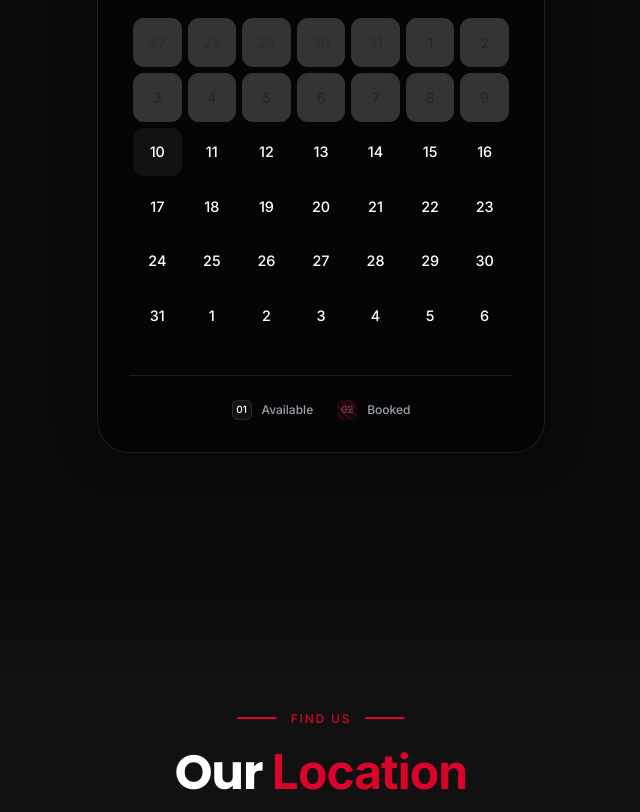
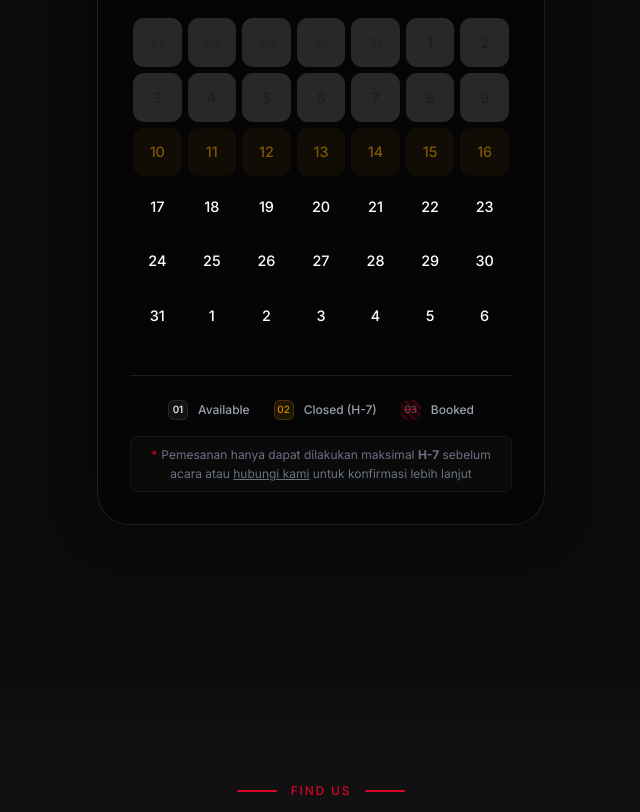
Before and after one commit to lohkookk/SnapHub.id, a React (Vite) app: page / in a window 1280 px wide. Shown: the part 5740-6552 px from the top of the page, without its empty margins (319-959 px from the left). Built offline with nearby package versions, Linux system fonts and the light colour scheme; no server answers; the database is empty.

Commit message:
fix: prioritaskan status booked di atas h-7 pada kalender homepage

```diff
--- a/src/components/AdminSchedule.jsx
+++ b/src/components/AdminSchedule.jsx
@@ -202,8 +202,8 @@ const AdminSchedule = () => {
             </div>
             <h3 className="text-[var(--admin-accent)] font-bold text-xl mb-2 text-center">Batalkan Jadwal?</h3>
             <p className="text-[var(--admin-text-muted)] text-sm mb-8 text-center leading-relaxed">
-              Yakin ingin membatalkan jadwal <br/>
-              <span className="text-[var(--admin-text-main)] font-semibold">{scheduleToDelete.event_name || 'Event Booked'}</span> pada <br/>
+              Yakin ingin membatalkan jadwal <br />
+              <span className="text-[var(--admin-text-main)] font-semibold">{scheduleToDelete.event_name || 'Event Booked'}</span> pada <br />
               <span className="text-[var(--admin-text-main)] font-semibold">{format(new Date(scheduleToDelete.date), 'EEEE, dd MMMM yyyy')}</span>?
             </p>
             <div className="flex justify-center gap-3">
@@ -226,7 +226,6 @@ const AdminSchedule = () => {
           tileContent={tileContent}
           prev2Label={null}
           next2Label={null}
-          minDate={new Date()}
         />
         {loading && (
           <div className="absolute inset-0 bg-black/10 backdrop-blur-sm rounded-[1.5rem] flex items-center justify-center z-10">
--- a/src/components/BookingCalendar.jsx
+++ b/src/components/BookingCalendar.jsx
@@ -38,16 +38,28 @@ const BookingCalendar = () => {
     if (view === 'month') {
       const isBooked = bookedDates.some(bookedDate => isSameDay(date, bookedDate));
       if (isBooked) return 'booked-date relative group';
+
+      const isPast = date < new Date(new Date().setHours(0, 0, 0, 0));
+      const isTooClose = !isPast && date < minBookableDate;
+
+      if (isPast) return 'past-date relative';
+      if (isTooClose) return 'too-close-date relative group';
+
       return 'relative cursor-pointer group';
     }
     return null;
   };
 
+  // Logika H-7
+  const minBookableDate = new Date();
+  minBookableDate.setDate(minBookableDate.getDate() + 7);
+  minBookableDate.setHours(0, 0, 0, 0);
+
   const handleDateClick = (clickedDate) => {
     const isBooked = bookedDates.some(date => isSameDay(date, clickedDate));
-    const isPast = clickedDate < new Date(new Date().setHours(0, 0, 0, 0));
+    const isTooClose = clickedDate < minBookableDate;
 
-    if (!isBooked && !isPast) {
+    if (!isBooked && !isTooClose) {
       const months = ['Januari', 'Februari', 'Maret', 'April', 'Mei', 'Juni', 'Juli', 'Agustus', 'September', 'Oktober', 'November', 'Desember'];
       const formattedDate = `${clickedDate.getDate()} ${months[clickedDate.getMonth()]} ${clickedDate.getFullYear()}`;
       const text = `Kak saya mau booking untuk tanggal ${formattedDate} apa bisa ya. Boleh saya tanya tanya terlebih dahulu?`;
@@ -90,11 +102,12 @@ const BookingCalendar = () => {
                 tileClassName={tileClassName}
                 prev2Label={null}
                 next2Label={null}
-                minDate={new Date()}
+                minDate={minBookableDate}
                 tileContent={({ date, view }) => {
                   if (view === 'month') {
                     const isBooked = bookedDates.some(bookedDate => isSameDay(date, bookedDate));
                     const isPast = date < new Date(new Date().setHours(0, 0, 0, 0));
+                    const isTooClose = !isPast && date < minBookableDate;
 
                     if (isBooked) {
                       return (
@@ -102,7 +115,13 @@ const BookingCalendar = () => {
                           Booked
                         </div>
                       );
-                    } else if (!isPast) {
+                    } else if (isTooClose) {
+                      return (
+                        <div className="calendar-tooltip bg-[#FFAA00] shadow-lg text-black font-semibold">
+                          H-7 Closed
+                        </div>
+                      );
+                    } else if (!isPast && !isTooClose) {
                       return (
                         <div className="calendar-tooltip bg-[#25D366] shadow-lg">
                           Available
@@ -115,7 +134,8 @@ const BookingCalendar = () => {
               />
 
               {/* Legend */}
-              <div className="mt-8 pt-6 border-t border-white/10 flex flex-wrap items-center justify-center gap-6 text-xs text-gray-400">
+              <div className="mt-8 pt-6 border-t border-white/10 flex flex-col items-center gap-4">
+                <div className="flex flex-wrap items-center justify-center gap-6 text-xs text-gray-400">
                   <div className="flex items-center gap-2.5">
                     <div className="w-5 h-5 rounded-md bg-white/[0.05] border border-white/10 flex items-center justify-center">
                       <span className="text-white text-[10px] font-medium">01</span>
@@ -123,14 +143,28 @@ const BookingCalendar = () => {
                     <span className="font-medium">Available</span>
                   </div>
                   <div className="flex items-center gap-2.5">
+                    <div className="w-5 h-5 rounded-md flex items-center justify-center bg-[#FFAA00]/10 border border-[#FFAA00]/20">
+                      <span className="text-[#FFAA00]/80 text-[10px] font-medium">02</span>
+                    </div>
+                    <span className="font-medium">Closed (H-7)</span>
+                  </div>
+                  <div className="flex items-center gap-2.5">
                     <div className="w-5 h-5 rounded-md flex items-center justify-center"
                       style={{
                         backgroundColor: 'rgba(217, 4, 41, 0.05)',
                         backgroundImage: 'repeating-linear-gradient(45deg, transparent, transparent 3px, rgba(217, 4, 41, 0.2) 3px, rgba(217, 4, 41, 0.2) 6px)'
                       }}>
-                    <span className="text-white/30 text-[10px] font-medium line-through decoration-[#D90429]/70">02</span>
+                      <span className="text-white/30 text-[10px] font-medium line-through decoration-[#D90429]/70">03</span>
                     </div>
                     <span className="font-medium">Booked</span>
+                  </div>
+                </div>
+                <div className="text-[0.75rem] text-gray-500 text-center bg-white/[0.02] px-4 py-2 rounded-lg border border-white/[0.05]">
+                  <span className="text-[#D90429] mr-1">*</span>Pemesanan hanya dapat dilakukan maksimal <b>H-7</b> sebelum acara atau{' '}
+                  <a href="https://wa.me/6285190643459?text=Halo%20SnapHub%2C%20saya%20ingin%20konsultasi%20mengenai%20booking%20yang%20kurang%20dari%20H-7!" target="_blank" rel="noopener noreferrer" className="underline hover:text-white transition-colors cursor-pointer">
+                    hubungi kami
+                  </a>
+                  {' '}untuk konfirmasi lebih lanjut
                 </div>
               </div>
             </div>
--- a/src/index.css
+++ b/src/index.css
@@ -603,11 +603,23 @@
       rgba(217, 4, 41, 0.15) 4px,
       rgba(217, 4, 41, 0.15) 8px) !important;
   color: var(--admin-text-subtle) !important;
-  opacity: 0.6;
+  opacity: 0.6 !important;
   text-decoration: line-through;
   text-decoration-color: rgba(217, 4, 41, 0.8);
   text-decoration-thickness: 1.5px;
   cursor: not-allowed !important;
+}
+
+/* Too Close Date Style (H-7) */
+.calendar-wrapper .too-close-date:disabled {
+  opacity: 0.6 !important;
+  background-color: rgba(255, 170, 0, 0.08) !important;
+  color: rgba(255, 170, 0, 0.8) !important;
+}
+
+/* Past Date Style */
+.calendar-wrapper .past-date:disabled {
+  opacity: 0.15 !important;
 }
 
 /* Finance Date Style */
```
Lines whose indentation alone changed are shown as unchanged.
